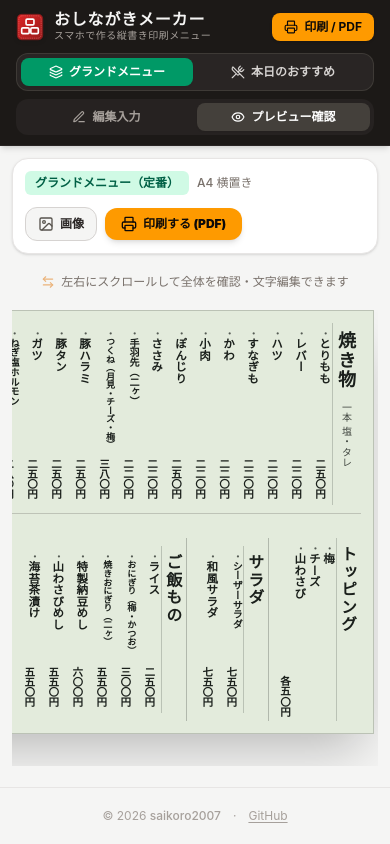
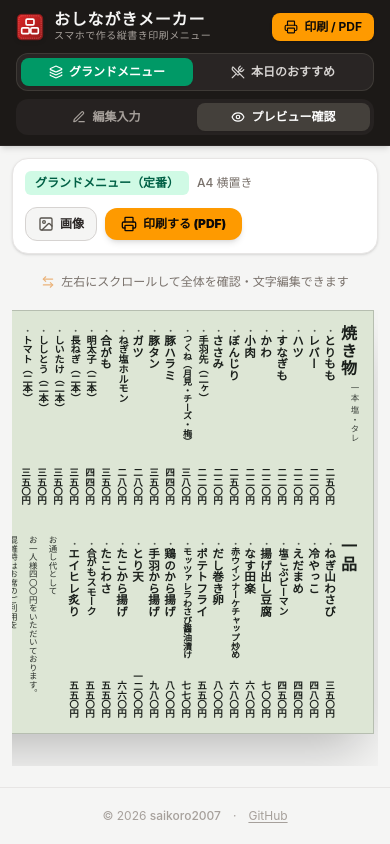
Before and after one commit to saikoro2007/oshinagaki-maker, a Vue app: page / in a window 390 px wide. Built offline with nearby package versions, Linux system fonts and the light colour scheme; a web font is replaced by a local one.

Commit message:
feat: 実店舗メニュー写真に忠実に完全再現（品目順・正確な価格・上段下段配置・罫線撤廃・案内文フォーマット・ロゴ非表示）

```diff
--- a/src/App.vue
+++ b/src/App.vue
@@ -50,7 +50,21 @@ onMounted(() => {
 
     const savedGrand = localStorage.getItem(STORAGE_KEY_GRAND)
     if (savedGrand) {
-      Object.assign(grandMenuData, JSON.parse(savedGrand))
+      const parsed = JSON.parse(savedGrand)
+      // 写真完全再現版への自動マイグレーション
+      if (parsed.version === MOZU_GRAND_MENU_STATE.version) {
+        Object.assign(grandMenuData, parsed)
+      } else {
+        // バージョンが古い場合は最新の初期データに移行（ロゴがあれば保持）
+        const keepLogo = parsed.logoImage || parsed.noticeBlock?.logoImage || ''
+        const updated = JSON.parse(JSON.stringify(MOZU_GRAND_MENU_STATE))
+        if (keepLogo) {
+          updated.logoImage = keepLogo
+          if (updated.noticeBlock) updated.noticeBlock.logoImage = keepLogo
+        }
+        Object.assign(grandMenuData, updated)
+        localStorage.setItem(STORAGE_KEY_GRAND, JSON.stringify(updated))
+      }
     }
   } catch (e) {
     console.error('Failed to load menu data:', e)
--- a/src/components/GrandMenuEditor.vue
+++ b/src/components/GrandMenuEditor.vue
@@ -140,6 +140,9 @@
             <span v-if="section.subtitle" class="text-xs text-stone-500 truncate hidden sm:inline">
               ({{ section.subtitle }})
             </span>
+            <span v-if="section.placement" class="text-[10px] px-1.5 py-0.5 rounded font-bold shrink-0" :class="section.placement === 'top' ? 'bg-sky-100 text-sky-800' : 'bg-orange-100 text-orange-800'">
+              {{ section.placement === 'top' ? '上段' : '下段' }}
+            </span>
             <span v-if="section.uniformPrice" class="text-xs text-amber-700 bg-amber-50 px-1.5 py-0.5 rounded border border-amber-200 shrink-0">
               各{{ section.uniformPrice }}円
             </span>
@@ -214,6 +217,18 @@
                   placeholder="例: 一本 塩・タレ、グラス・ボトルなど"
                   class="w-full px-2.5 py-1.5 bg-white border border-stone-300 rounded-lg text-xs focus:ring-2 focus:ring-amber-500 outline-none"
                 />
+              </div>
+
+              <div>
+                <label class="block text-stone-600 font-medium mb-1">配置段（横置き時）</label>
+                <select
+                  v-model="section.placement"
+                  class="w-full px-2.5 py-1.5 bg-white border border-stone-300 rounded-lg text-xs focus:ring-2 focus:ring-amber-500 outline-none"
+                >
+                  <option value="top">上段に配置</option>
+                  <option value="bottom">下段に配置</option>
+                  <option value="">自動分割</option>
+                </select>
               </div>
             </div>
 
--- a/src/components/GrandMenuPreview.vue
+++ b/src/components/GrandMenuPreview.vue
@@ -63,42 +63,43 @@
         :style="sheetStyle"
       >
         <!-- ==============================================================
-             A. LANDSCAPE LAYOUT (横置き・汎用2段組レイアウト)
+             A. LANDSCAPE LAYOUT (横置き・実写真忠実2段組レイアウト)
              ============================================================== -->
         <div
           v-if="isLandscape"
-          class="w-full h-full flex flex-col justify-between relative z-10 p-3 sm:p-5 print:p-2 box-border overflow-hidden"
+          class="w-full h-full flex flex-col justify-between relative z-10 px-3 py-2.5 sm:px-5 sm:py-3.5 print:p-2 box-border overflow-hidden"
         >
           <!-- ------------------------------------------------------------
-               上段 (Top Half): 前半のカテゴリ群
+               上段 (Top Half): 焼き物(20品)・トッピング(3品)・サラダ(2品)・ご飯もの(6品)
                ------------------------------------------------------------ -->
-          <div class="vertical-rl h-[48%] flex flex-col justify-start items-stretch border-b border-stone-800/20 pb-2 overflow-visible">
+          <div class="vertical-rl h-[48%] flex flex-col justify-start items-stretch pb-1 overflow-visible">
 
             <div
               v-for="(section, sIdx) in topSections"
               :key="section.id || sIdx"
               :class="[
                 'flex flex-col items-stretch h-full shrink-0',
-                sIdx === 0 ? 'pl-2 sm:pl-3' : 'px-2 sm:px-2.5 border-r border-current/25 pl-2 sm:pl-3'
+                sIdx === 0 ? 'pl-0.5' : 'pl-1.5 sm:pl-2'
               ]"
             >
               <!-- 見出し列（カテゴリ名 ＋ サブ注記） -->
-              <div class="flex flex-row justify-start items-center h-full px-1.5 shrink-0 border-l border-current/20">
+              <div class="flex flex-row justify-start items-start h-full px-0.5 shrink-0">
                 <h2
                   contenteditable="true"
                   @blur="onTextBlur(section, 'name', $event)"
                   :class="[
                     'editable-field font-black tracking-widest outline-none hover:bg-amber-100/60 focus:bg-amber-100/90 rounded px-0.5 whitespace-nowrap',
-                    section.items?.length > 10 ? 'text-lg sm:text-2xl' : 'text-base sm:text-xl'
+                    section.name === '焼き物' || section.name === 'ご飯もの' ? 'text-base sm:text-lg lg:text-xl' : 'text-sm sm:text-base lg:text-lg'
                   ]"
                 >
                   {{ section.name }}
                 </h2>
+                <!-- サブ注記（一本 塩・タレ 等）: 見出しのすぐ左上端に配置 -->
                 <span
                   v-if="section.subtitle"
                   contenteditable="true"
                   @blur="onTextBlur(section, 'subtitle', $event)"
-                  class="editable-field text-[10px] sm:text-xs opacity-80 tracking-wider mt-2 outline-none hover:bg-amber-100/60 focus:bg-amber-100/90 rounded px-0.5 whitespace-nowrap"
+                  class="editable-field text-[8.5px] sm:text-[9.5px] opacity-80 tracking-widest pt-1 pl-0.5 outline-none hover:bg-amber-100/60 focus:bg-amber-100/90 rounded whitespace-nowrap"
                 >
                   {{ section.subtitle }}
                 </span>
@@ -108,10 +109,10 @@
               <div
                 v-for="(item, idx) in section.items"
                 :key="item.id || idx"
-                class="flex flex-row justify-between h-full px-0.5 min-w-[14px] sm:min-w-[17px] shrink-0"
+                class="flex flex-row justify-between h-full px-[1.5px] min-w-[10px] sm:min-w-[12px] shrink-0"
               >
-                <!-- 品名 -->
-                <div class="pt-0.5 whitespace-nowrap overflow-visible">
+                <!-- 品名（上端揃え、中黒付き） -->
+                <div class="pt-0.5 whitespace-nowrap overflow-visible leading-none">
                   <span
                     contenteditable="true"
                     @blur="onTextBlur(item, 'name', $event)"
@@ -120,28 +121,28 @@
                       getItemNameClass(item.name)
                     ]"
                   >
-                    <span v-if="menuData.showDotPrefix" class="text-[9px] opacity-70 mr-0.5">・</span>{{ item.name }}
+                    <span v-if="menuData.showDotPrefix" class="text-[8px] opacity-70 mr-0.5">・</span>{{ item.name }}
                   </span>
                 </div>
 
-                <!-- 個別価格（一括価格がない場合のみ表示） -->
-                <div v-if="!section.uniformPrice" class="self-end pb-0.5 whitespace-nowrap shrink-0">
+                <!-- 個別価格（一括価格がない場合のみ表示、下端ベースライン揃え） -->
+                <div v-if="!section.uniformPrice" class="self-end pb-0.5 whitespace-nowrap shrink-0 leading-none">
                   <span
                     contenteditable="true"
                     @blur="onPriceBlur(item, $event)"
-                    class="editable-field text-[10.5px] sm:text-[11.5px] font-bold tracking-tighter outline-none hover:bg-amber-100/60 focus:bg-amber-100/90 rounded px-0.5 font-mono"
+                    class="editable-field text-[9.5px] sm:text-[10.5px] font-bold tracking-tight outline-none hover:bg-amber-100/60 focus:bg-amber-100/90 rounded px-0.5 font-mono"
                   >
                     {{ formatPrice(item.price, menuData.priceFormat, true) }}
                   </span>
                 </div>
               </div>
 
-              <!-- 一括価格列（カテゴリに一括価格が設定されている場合） -->
-              <div v-if="section.uniformPrice" class="flex flex-row justify-end items-end h-full px-0.5 shrink-0 pb-0.5">
+              <!-- 一括価格列（トッピング等の「各五〇円」：下端揃え） -->
+              <div v-if="section.uniformPrice" class="flex flex-row justify-end items-end h-full px-0.5 shrink-0 pb-0.5 leading-none">
                 <span
                   contenteditable="true"
                   @blur="onTextBlur(section, 'uniformPrice', $event)"
-                  class="editable-field text-[10.5px] sm:text-xs font-bold tracking-tight whitespace-nowrap outline-none hover:bg-amber-100/60 focus:bg-amber-100/90 rounded px-0.5"
+                  class="editable-field text-[9.5px] sm:text-[10px] font-bold tracking-tight whitespace-nowrap outline-none hover:bg-amber-100/60 focus:bg-amber-100/90 rounded px-0.5"
                 >
                   各{{ formatPrice(section.uniformPrice, menuData.priceFormat, true) }}
                 </span>
@@ -151,26 +152,26 @@
           </div>
 
           <!-- ------------------------------------------------------------
-               下段 (Bottom Half): 後半のカテゴリ群 ＋ 店舗案内・ロゴ
+               下段 (Bottom Half): 一品(17品) ＋ 店舗案内・営業ルール
                ------------------------------------------------------------ -->
-          <div class="vertical-rl h-[48%] flex flex-col justify-start items-stretch pt-2 overflow-visible">
+          <div class="vertical-rl h-[48%] flex flex-col justify-start items-stretch pt-1 overflow-visible">
 
             <div
               v-for="(section, sIdx) in bottomSections"
               :key="section.id || sIdx"
               :class="[
                 'flex flex-col items-stretch h-full shrink-0',
-                sIdx === 0 ? 'pl-2 sm:pl-3' : 'px-2 sm:px-2.5 border-r border-current/25 pl-2 sm:pl-3'
+                sIdx === 0 ? 'pl-0.5' : 'pl-1.5 sm:pl-2'
               ]"
             >
-              <!-- 見出し列（カテゴリ名 ＋ サブ注記） -->
-              <div class="flex flex-row justify-start items-center h-full px-1.5 shrink-0 border-l border-current/20">
+              <!-- 見出し列（一品 等） -->
+              <div class="flex flex-row justify-start items-start h-full px-0.5 shrink-0">
                 <h2
                   contenteditable="true"
                   @blur="onTextBlur(section, 'name', $event)"
                   :class="[
                     'editable-field font-black tracking-widest outline-none hover:bg-amber-100/60 focus:bg-amber-100/90 rounded px-0.5 whitespace-nowrap',
-                    section.items?.length > 10 ? 'text-lg sm:text-2xl' : 'text-base sm:text-xl'
+                    section.name === '一品' ? 'text-base sm:text-lg lg:text-xl' : 'text-sm sm:text-base lg:text-lg'
                   ]"
                 >
                   {{ section.name }}
@@ -179,7 +180,7 @@
                   v-if="section.subtitle"
                   contenteditable="true"
                   @blur="onTextBlur(section, 'subtitle', $event)"
-                  class="editable-field text-[10px] sm:text-xs opacity-80 tracking-wider mt-2 outline-none hover:bg-amber-100/60 focus:bg-amber-100/90 rounded px-0.5 whitespace-nowrap"
+                  class="editable-field text-[8.5px] sm:text-[9.5px] opacity-80 tracking-widest pt-1 pl-0.5 outline-none hover:bg-amber-100/60 focus:bg-amber-100/90 rounded whitespace-nowrap"
                 >
                   {{ section.subtitle }}
                 </span>
@@ -189,10 +190,10 @@
               <div
                 v-for="(item, idx) in section.items"
                 :key="item.id || idx"
-                class="flex flex-row justify-between h-full px-0.5 min-w-[13.5px] sm:min-w-[16px] shrink-0"
+                class="flex flex-row justify-between h-full px-[1.5px] min-w-[10px] sm:min-w-[12px] shrink-0"
               >
                 <!-- 品名 -->
-                <div class="pt-0.5 whitespace-nowrap overflow-visible">
+                <div class="pt-0.5 whitespace-nowrap overflow-visible leading-none">
                   <span
                     contenteditable="true"
                     @blur="onTextBlur(item, 'name', $event)"
@@ -201,54 +202,57 @@
                       getItemNameClass(item.name)
                     ]"
                   >
-                    <span v-if="menuData.showDotPrefix" class="text-[9px] opacity-70 mr-0.5">・</span>{{ item.name }}
+                    <span v-if="menuData.showDotPrefix" class="text-[8px] opacity-70 mr-0.5">・</span>{{ item.name }}
                   </span>
                 </div>
 
-                <!-- 個別価格（一括価格がない場合のみ表示） -->
-                <div v-if="!section.uniformPrice" class="self-end pb-0.5 whitespace-nowrap shrink-0">
+                <!-- 個別価格（下端揃え） -->
+                <div v-if="!section.uniformPrice" class="self-end pb-0.5 whitespace-nowrap shrink-0 leading-none">
                   <span
                     contenteditable="true"
                     @blur="onPriceBlur(item, $event)"
-                    class="editable-field text-[10.5px] sm:text-[11.5px] font-bold tracking-tighter outline-none hover:bg-amber-100/60 focus:bg-amber-100/90 rounded px-0.5 font-mono"
+                    class="editable-field text-[9.5px] sm:text-[10.5px] font-bold tracking-tight outline-none hover:bg-amber-100/60 focus:bg-amber-100/90 rounded px-0.5 font-mono"
                   >
                     {{ formatPrice(item.price, menuData.priceFormat, true) }}
                   </span>
                 </div>
               </div>
 
-              <!-- 一括価格列（カテゴリに一括価格が設定されている場合） -->
-              <div v-if="section.uniformPrice" class="flex flex-row justify-end items-end h-full px-0.5 shrink-0 pb-0.5">
+              <!-- 一括価格列 -->
+              <div v-if="section.uniformPrice" class="flex flex-row justify-end items-end h-full px-0.5 shrink-0 pb-0.5 leading-none">
                 <span
                   contenteditable="true"
                   @blur="onTextBlur(section, 'uniformPrice', $event)"
-                  class="editable-field text-[10.5px] sm:text-xs font-bold tracking-tight whitespace-nowrap outline-none hover:bg-amber-100/60 focus:bg-amber-100/90 rounded px-0.5"
+                  class="editable-field text-[9.5px] sm:text-[10px] font-bold tracking-tight whitespace-nowrap outline-none hover:bg-amber-100/60 focus:bg-amber-100/90 rounded px-0.5"
                 >
                   各{{ formatPrice(section.uniformPrice, menuData.priceFormat, true) }}
                 </span>
               </div>
             </div>
 
-            <!-- 店舗ロゴ & 営業案内ブロック (左端・ロゴ画像がある時だけ画像表示) -->
+            <!-- 店舗案内・営業ルール（下段左寄り・実写真スタイル） -->
             <div
               v-if="menuData.noticeBlock && menuData.noticeBlock.show"
-              class="flex flex-col items-stretch h-full pl-2 sm:pl-3 pr-1 shrink-0"
+              class="flex flex-col items-stretch h-full pl-5 sm:pl-8 pr-1 shrink-0"
             >
-              <!-- 案内文 (3行) -->
-              <div class="flex flex-col justify-center items-start h-full gap-1.5 sm:gap-2 text-[9px] sm:text-[10.5px] leading-relaxed opacity-85 pt-1">
+              <!-- 案内文（実写真同様、2行ずつゆったり縦書き配置） -->
+              <div class="flex flex-col justify-center items-start h-full gap-1.5 sm:gap-2 text-[8.5px] sm:text-[9.5px] leading-relaxed opacity-90">
                 <div
                   v-for="(line, lIdx) in menuData.noticeBlock.lines"
                   :key="lIdx"
                   contenteditable="true"
                   @blur="onNoticeBlur(lIdx, $event)"
-                  class="editable-field whitespace-nowrap outline-none hover:bg-amber-100/60 focus:bg-amber-100/90 rounded px-0.5"
+                  :class="[
+                    'editable-field whitespace-nowrap outline-none hover:bg-amber-100/60 focus:bg-amber-100/90 rounded px-0.5',
+                    lIdx % 2 === 1 && lIdx < menuData.noticeBlock.lines.length - 1 ? 'mb-2 sm:mb-2.5' : ''
+                  ]"
                 >
                   {{ line }}
                 </div>
               </div>
 
-              <!-- 正式ロゴ画像（ユーザーが登録した場合のみ表示、デフォルトは空） -->
-              <div v-if="currentLogoImage" class="flex items-center justify-center pl-2 sm:pl-3 self-center shrink-0">
+              <!-- 正式ロゴ画像（ユーザーが登録した場合のみ表示、未設定時は空） -->
+              <div v-if="currentLogoImage" class="flex items-center justify-center pl-3 self-center shrink-0">
                 <img
                   :src="currentLogoImage"
                   alt="店舗ロゴ"
@@ -484,10 +488,18 @@ function getItemNameClass(name) {
 // 汎用動的セクション振り分けエンジン
 // ==============================================================
 
-// 横置き（2段組）: 品目数のバランスで上段と下段に均等自動分割
+// 横置き（2段組）: placement指定（'top' | 'bottom'）を優先し、未指定時は均等自動分割
 const topSections = computed(() => {
   const secs = props.menuData.sections || []
   if (secs.length <= 1) return secs
+
+  // 明示的な placement 指定があるか判定
+  const hasExplicit = secs.some(s => s.placement === 'top' || s.placement === 'bottom')
+  if (hasExplicit) {
+    return secs.filter(s => s.placement !== 'bottom')
+  }
+
+  // 自動均等分割
   const totalItems = secs.reduce((acc, s) => acc + (s.items?.length || 0), 0)
   const half = totalItems / 2
   let current = 0
@@ -504,8 +516,13 @@ const topSections = computed(() => {
 })
 
 const bottomSections = computed(() => {
+  const secs = props.menuData.sections || []
+  const hasExplicit = secs.some(s => s.placement === 'top' || s.placement === 'bottom')
+  if (hasExplicit) {
+    return secs.filter(s => s.placement === 'bottom')
+  }
   const topIds = new Set(topSections.value.map(s => s.id))
-  return (props.menuData.sections || []).filter(s => !topIds.has(s.id))
+  return secs.filter(s => !topIds.has(s.id))
 })
 
 // 縦置き（3段組）: 3分割自動振り分け
--- a/src/constants/presets.js
+++ b/src/constants/presets.js
@@ -98,11 +98,12 @@ export const INITIAL_MENU_STATE = {
   ]
 };
 
-// やきとりもず 実店舗グランドメニュー（定番メニュー）初期データ
+// やきとりもず 実店舗グランドメニュー（定番メニュー）初期データ（写真完全再現版）
 export const MOZU_GRAND_MENU_STATE = {
+  version: 'v2_photo_matched',
   menuType: 'grand',
   title: 'やきとりもず 定番お品書き',
-  bgColor: '#e3ebdc', // 実写真の若草色・淡緑和紙
+  bgColor: '#dde6d5', // 実写真の若草色・淡緑和紙
   bgPattern: 'washi',
   textColor: '#1a1f1b',
   fontFamily: 'brush', // 筆文字
@@ -111,16 +112,19 @@ export const MOZU_GRAND_MENU_STATE = {
   priceFormat: 'kanji',
   showDotPrefix: true, // 品名の頭に中黒「・」をつける（実写真スタイル）
   frameStyle: 'none', // 写真実物はフレーム枠線なし（用紙周囲の余白のみ）
-  storeName: 'もず',
-  logoImage: '', // ユーザーがアップロードしたロゴ画像（Base64 DataURL）
+  storeName: '',
+  logoImage: '', // ユーザー「ロゴは無くていい」のため空
   noticeBlock: {
     show: true,
-    logoText: 'もず',
-    logoImage: '', // ユーザーアップロード画像
+    logoText: '',
+    logoImage: '',
     lines: [
-      'お通し代として お一人様四〇〇円をいただいております。',
-      '混雑時はお席のご利用を 二時間までとさせていただきます。',
-      'お会計はテーブルにて承ります。 スタッフまでお声がけください。'
+      'お通し代として',
+      'お一人様四〇〇円をいただいております。',
+      '混雑時はお席のご利用を',
+      '二時間までとさせていただきます。',
+      'お会計はテーブルにて承ります。',
+      'スタッフまでお声がけください。'
     ]
   },
   sections: [
@@ -128,6 +132,7 @@ export const MOZU_GRAND_MENU_STATE = {
       id: 'yakimono',
       name: '焼き物',
       subtitle: '一本 塩・タレ',
+      placement: 'top', // 上段（右側）
       uniformPrice: '',
       items: [
         { id: 'y1', name: 'とりもも', price: '250', note: '' },
@@ -136,51 +141,27 @@ export const MOZU_GRAND_MENU_STATE = {
         { id: 'y4', name: 'すなぎも', price: '220', note: '' },
         { id: 'y5', name: 'かわ', price: '220', note: '' },
         { id: 'y6', name: '小肉', price: '220', note: '' },
-        { id: 'y7', name: 'ぽんじり', price: '250', note: '' },
+        { id: 'y7', name: 'ぼんじり', price: '250', note: '' },
         { id: 'y8', name: 'ささみ', price: '220', note: '' },
         { id: 'y9', name: '手羽先（二ヶ）', price: '220', note: '' },
         { id: 'y10', name: 'つくね（月見・チーズ・梅）', price: '380', note: '' },
-        { id: 'y11', name: '豚ハラミ', price: '250', note: '' },
-        { id: 'y12', name: '豚タン', price: '250', note: '' },
-        { id: 'y13', name: 'ガツ', price: '250', note: '' },
+        { id: 'y11', name: '豚ハラミ', price: '440', note: '' },
+        { id: 'y12', name: '豚タン', price: '350', note: '' },
+        { id: 'y13', name: 'ガツ', price: '280', note: '' },
         { id: 'y14', name: 'ねぎ塩ホルモン', price: '280', note: '' },
         { id: 'y15', name: '合がも', price: '350', note: '' },
-        { id: 'y16', name: '明太子（二本）', price: '350', note: '' },
-        { id: 'y17', name: '長ねぎ（二本）', price: '440', note: '' },
+        { id: 'y16', name: '明太子（二本）', price: '440', note: '' },
+        { id: 'y17', name: '長ねぎ（二本）', price: '350', note: '' },
         { id: 'y18', name: 'しいたけ（二本）', price: '350', note: '' },
         { id: 'y19', name: 'ししとう（二本）', price: '350', note: '' },
-        { id: 'y20', name: 'トマト（一本）', price: '350', note: '' },
-      ]
-    },
-    {
-      id: 'ippin',
-      name: '一品',
-      subtitle: '',
-      uniformPrice: '',
-      items: [
-        { id: 'i1', name: 'ねぎ山わさび', price: '350', note: '' },
-        { id: 'i2', name: '冷やっこ', price: '480', note: '' },
-        { id: 'i3', name: 'えだまめ', price: '440', note: '' },
-        { id: 'i4', name: '塩こぶピーマン', price: '450', note: '' },
-        { id: 'i5', name: '揚げ出し豆腐', price: '550', note: '' },
-        { id: 'i6', name: 'なす田楽', price: '770', note: '' },
-        { id: 'i7', name: 'だし巻き卵', price: '680', note: '' },
-        { id: 'i8', name: '赤ウインナーケチャップ炒め', price: '680', note: '' },
-        { id: 'i9', name: 'ポテトフライ', price: '660', note: '' },
-        { id: 'i10', name: 'モッツァレラわさび醤油漬け', price: '770', note: '' },
-        { id: 'i11', name: '鶏のから揚げ', price: '800', note: '' },
-        { id: 'i12', name: '手羽から揚げ', price: '980', note: '' },
-        { id: 'i13', name: 'とり天', price: '1200', note: '' },
-        { id: 'i14', name: 'たこわさ', price: '660', note: '' },
-        { id: 'i15', name: 'たこから揚げ', price: '550', note: '' },
-        { id: 'i16', name: '合がもスモーク', price: '550', note: '' },
-        { id: 'i17', name: 'エイヒレ炙り', price: '550', note: '' },
+        { id: 'y20', name: 'トマト（二本）', price: '350', note: '' },
       ]
     },
     {
       id: 'topping',
       name: 'トッピング',
       subtitle: '',
+      placement: 'top', // 上段（中央寄り）
       uniformPrice: '50', // 一括「各五〇円」
       items: [
         { id: 't1', name: '梅', price: '' },
@@ -192,6 +173,7 @@ export const MOZU_GRAND_MENU_STATE = {
       id: 'salad',
       name: 'サラダ',
       subtitle: '',
+      placement: 'top', // 上段（中央左寄り）
       uniformPrice: '',
       items: [
         { id: 's1', name: 'シーザーサラダ', price: '750', note: '' },
@@ -202,6 +184,7 @@ export const MOZU_GRAND_MENU_STATE = {
       id: 'gohan',
       name: 'ご飯もの',
       subtitle: '',
+      placement: 'top', // 上段（左側）
       uniformPrice: '',
       items: [
         { id: 'g1', name: 'ライス', price: '250', note: '' },
@@ -211,6 +194,32 @@ export const MOZU_GRAND_MENU_STATE = {
         { id: 'g5', name: '山わさびめし', price: '550', note: '' },
         { id: 'g6', name: '海苔茶漬け', price: '550', note: '' },
       ]
+    },
+    {
+      id: 'ippin',
+      name: '一品',
+      subtitle: '',
+      placement: 'bottom', // 下段（右側〜中央）
+      uniformPrice: '',
+      items: [
+        { id: 'i1', name: 'ねぎ山わさび', price: '350', note: '' },
+        { id: 'i2', name: '冷やっこ', price: '480', note: '' },
+        { id: 'i3', name: 'えだまめ', price: '440', note: '' },
+        { id: 'i4', name: '塩こぶピーマン', price: '450', note: '' },
+        { id: 'i5', name: '揚げ出し豆腐', price: '700', note: '' },
+        { id: 'i6', name: 'なす田楽', price: '680', note: '' },
+        { id: 'i7', name: '赤ウインナーケチャップ炒め', price: '680', note: '' },
+        { id: 'i8', name: 'だし巻き卵', price: '800', note: '' },
+        { id: 'i9', name: 'ポテトフライ', price: '550', note: '' },
+        { id: 'i10', name: 'モッツァレラわさび醤油漬け', price: '770', note: '' },
+        { id: 'i11', name: '鶏のから揚げ', price: '800', note: '' },
+        { id: 'i12', name: '手羽から揚げ', price: '980', note: '' },
+        { id: 'i13', name: 'とり天', price: '1200', note: '' },
+        { id: 'i14', name: 'たこから揚げ', price: '660', note: '' },
+        { id: 'i15', name: 'たこわさ', price: '550', note: '' },
+        { id: 'i16', name: '合がもスモーク', price: '550', note: '' },
+        { id: 'i17', name: 'エイヒレ炙り', price: '550', note: '' },
+      ]
     }
   ]
 };
```
